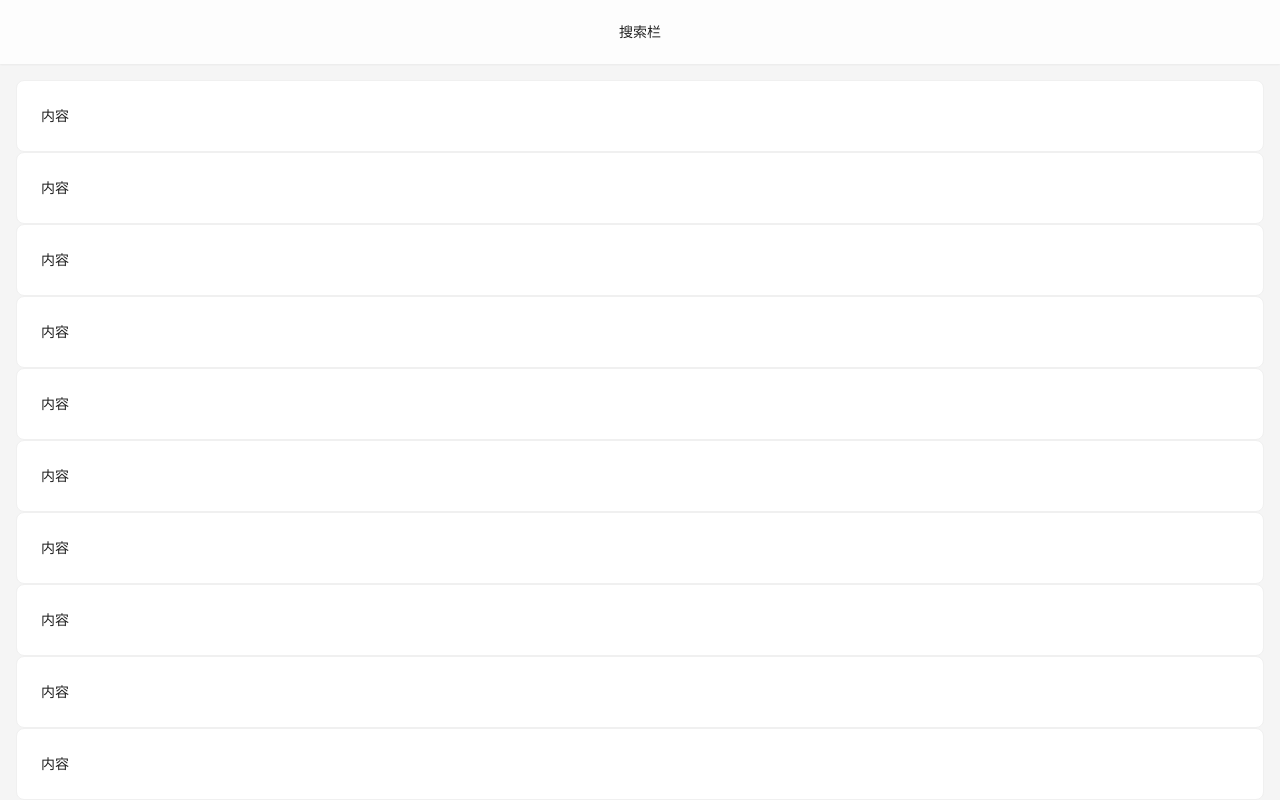
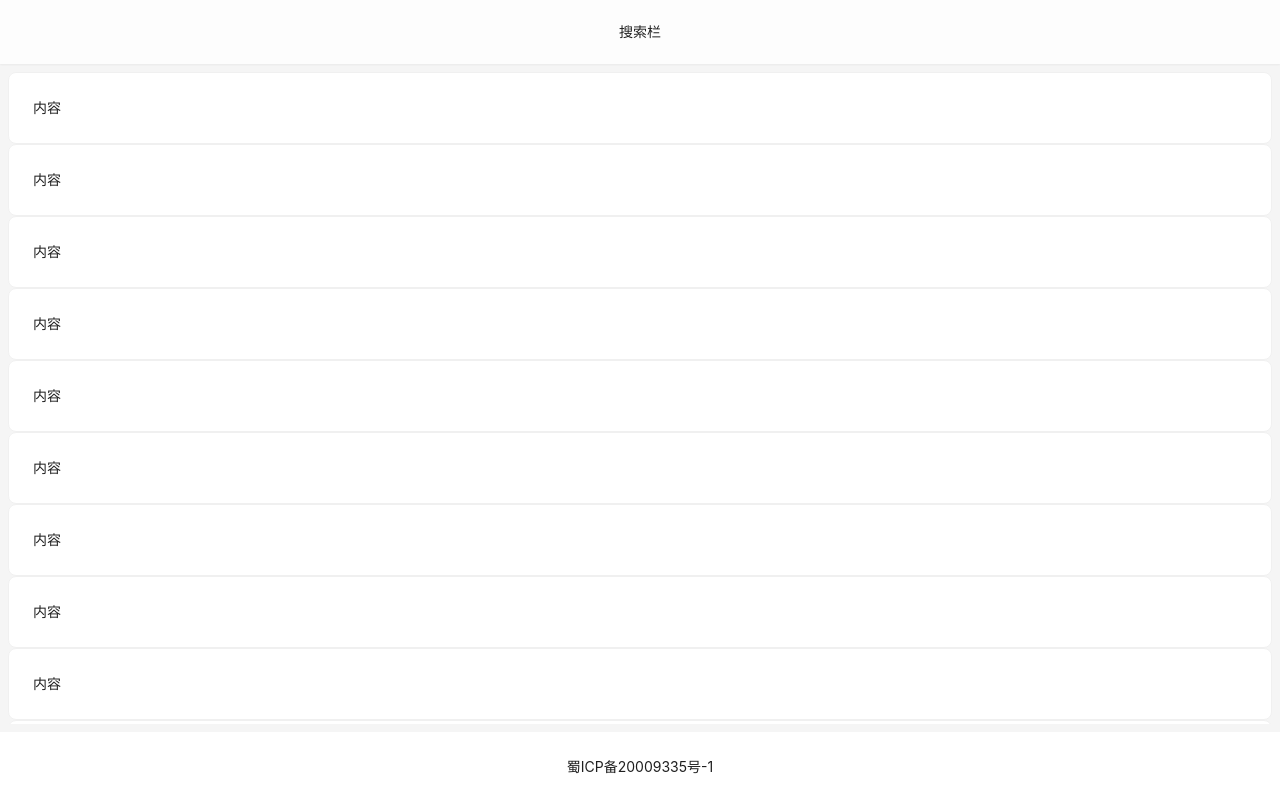
Before and after one commit to Davisesr/vy-vue3-project, a Vue app: page / in a window 1280 px wide. Shown: the top 800 px of the page. Built offline with nearby package versions, Linux system fonts and the light colour scheme.

Commit message:
1、优化样式 2、新增：Loading 公共

```diff
--- a/components.d.ts
+++ b/components.d.ts
@@ -9,6 +9,7 @@ declare module 'vue' {
   export interface GlobalComponents {
     ABreadcrumb: typeof import('ant-design-vue/es')['Breadcrumb']
     ABreadcrumbItem: typeof import('ant-design-vue/es')['BreadcrumbItem']
+    AButton: typeof import('ant-design-vue/es')['Button']
     ACard: typeof import('ant-design-vue/es')['Card']
     AConfigProvider: typeof import('ant-design-vue/es')['ConfigProvider']
     ALayout: typeof import('ant-design-vue/es')['Layout']
--- a/index.html
+++ b/index.html
@@ -32,20 +32,20 @@
 
       /*=======================================这里是全局滑动条样式=======================================*/
       ::-webkit-scrollbar {
-        width: 5px;
-        height: 5px;
+        width: 8px;
+        height: 8px;
       }
+      /*滑块部分*/
       ::-webkit-scrollbar-thumb {
-        /*滑块部分*/
-        width: 5px;
-        border-radius: 5px;
-        background-color: rgb(151, 176, 238);
+        width: 8px;
+        border-radius: 8px;
+        background-color: #1677FF;
       }
+      /*轨道部分*/
       ::-webkit-scrollbar-track {
-        /*轨道部分*/
-        box-shadow: inset 0 0 5px rgba(0, 0, 0, 0.2);
+        box-shadow: inset 0 0 8px rgba(0, 0, 0, 0.2);
         background: #ededed;
-        border-radius: 5px;
+        border-radius: 8px;
       }
       /*=======================================这里是全局滑动条样式=======================================*/
     </style>
--- a/src/App.vue
+++ b/src/App.vue
@@ -1,10 +1,10 @@
 <template>
   <a-config-provider :locale="locale">
-    <router-view />
+    <router-view/>
   </a-config-provider>
 </template>
 
-<script setup lang="ts">
+<script lang="ts" setup>
 import locale from 'ant-design-vue/es/locale/zh_CN';
 import dayjs from 'dayjs';
 import 'dayjs/locale/zh-cn';
@@ -12,5 +12,8 @@ import 'dayjs/locale/zh-cn';
 dayjs.locale('zh-cn');
 </script>
 
-<style lang="less" scoped>
+<style lang="less">
+:root {
+  --primary-color: #1677FF;
+}
 </style>
--- a/src/packages/ant-design-vue/index.ts
+++ b/src/packages/ant-design-vue/index.ts
@@ -5,7 +5,9 @@
  */
 
 import {dialog} from "./components/dialog"
+import {Loading} from "./components/loading"
 
 export {
-  dialog
+  dialog,
+  Loading
 }
--- a/src/webapp/website/layout/Index.vue
+++ b/src/webapp/website/layout/Index.vue
@@ -22,22 +22,24 @@ import {FooterBar} from "../views/footer-bar"
 
 <style scoped lang="less">
 .main-wrapper {
-  min-height: 100vh;
+  height: 100vh;
+  width: 100vw;
 
   .header-wrapper {
     background-color: rgba(255, 255, 255, 0.8);
     box-shadow: 0 1px 2px #0000000d;
-
     z-index: 5;
     position: sticky;
     top: 0;
   }
 
   .content-wrapper {
-    padding: 16px;
+    padding: 0 8px;
+    margin: 8px 0;
     display: flex;
     justify-content: center;
     z-index: 1;
+    overflow: auto;
   }
 
   .footer-wrapper {
```
Also changed, not shown: src/packages/ant-design-vue/components/dialog/index.ts (+7 -7 lines), src/packages/ant-design-vue/components/loading/index.ts (added, +88 -0 lines), src/packages/ant-design-vue/types/loading.d.ts (added, +11 -0 lines), 1 other file (tests, documents, lock files or other folders).
